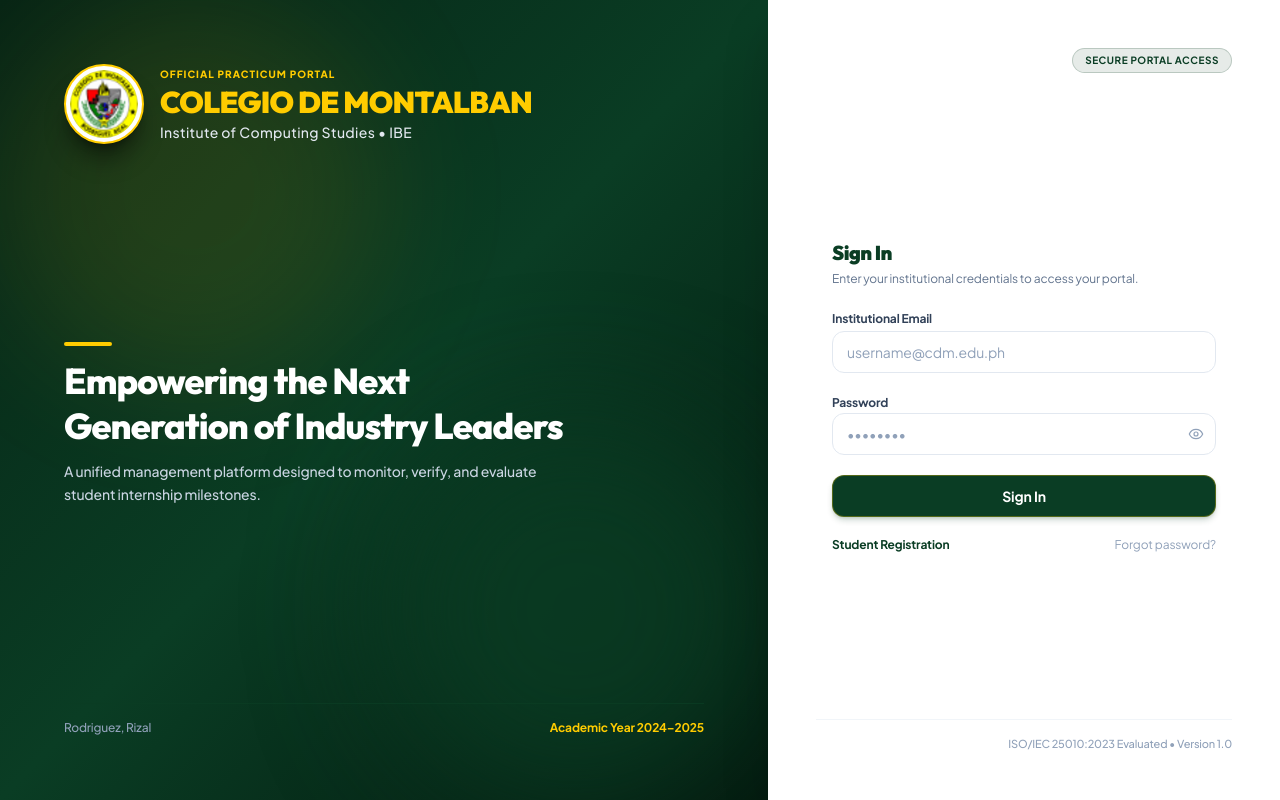
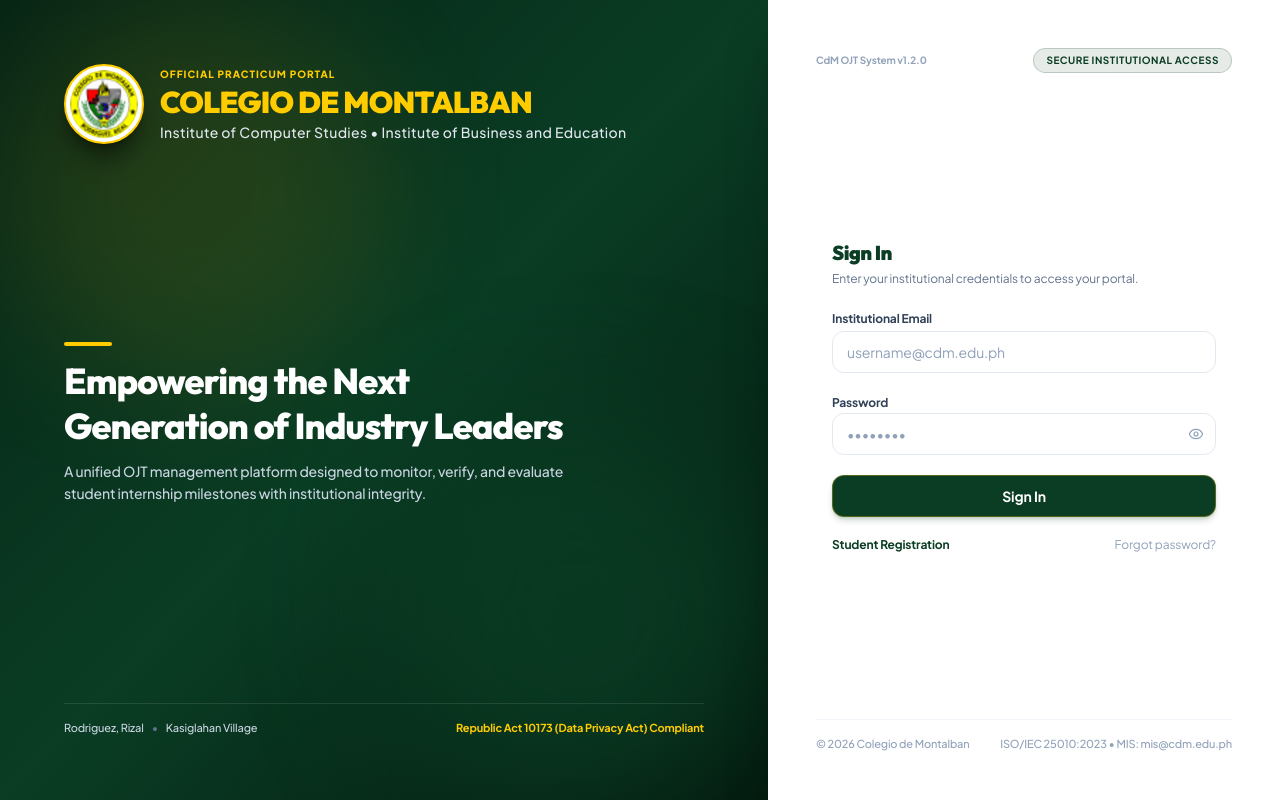
Before and after one commit to rogerforsho/OJT-MONITORING-AND-MANAGEMENT-SYSTEM, a Next.js app in the folder apps/web/: page /auth/sign-in in a window 1280 px wide. Built offline with nearby package versions, Linux system fonts and the light colour scheme.

Commit message:
feat(ui): add RA 10173 data privacy compliance footers to auth portal and sleek status badge to dashboard sidebar

```diff
--- a/apps/web/app/auth/layout.tsx
+++ b/apps/web/app/auth/layout.tsx
@@ -3,7 +3,7 @@
 export default function AuthLayout({ children }: { children: React.ReactNode }) {
   return (
     <div className="min-h-screen flex flex-col lg:flex-row w-full bg-slate-900 overflow-hidden">
-      {/* ─── LEFT SIDE (60% Width): The Identity & Culture Zone ─── */}
+      {/* 🟢 LEFT SIDE (60% Width): The Identity & Culture Zone */}
       <div className="lg:w-[58%] xl:w-[60%] relative flex flex-col justify-between p-8 sm:p-12 lg:p-16 bg-gradient-to-br from-[#062415] via-[#0A3D24] to-[#041a0f] text-white min-h-[360px] lg:min-h-screen overflow-hidden select-none">
         {/* Ambient Glows */}
         <div className="absolute top-0 left-0 w-96 h-96 bg-[#FFCC00]/10 rounded-full blur-3xl pointer-events-none" />
@@ -29,7 +29,7 @@
               Colegio de Montalban
             </h1>
             <p className="text-xs sm:text-sm font-medium text-slate-200 tracking-wide mt-0.5">
-              Institute of Computing Studies &bull; IBE
+              Institute of Computer Studies &bull; Institute of Business and Education
             </p>
           </div>
         </div>
@@ -41,23 +41,32 @@
             Empowering the Next Generation of Industry Leaders
           </h2>
           <p className="text-xs sm:text-sm text-slate-300 font-medium leading-relaxed">
-            A unified management platform designed to monitor, verify, and evaluate student internship milestones.
+            A unified OJT management platform designed to monitor, verify, and evaluate student internship milestones with institutional integrity.
           </p>
         </div>
 
-        {/* Bottom Left: Academic Period */}
-        <div className="relative z-10 pt-4 border-t border-[#0A3D24]/80 text-xs text-slate-400 font-medium flex items-center justify-between">
-          <span>Rodriguez, Rizal</span>
-          <span className="text-[#FFCC00] font-bold">Academic Year 2024–2025</span>
+        {/* Bottom Left: Legal & Campus Compliance Footer */}
+        <div className="relative z-10 pt-4 border-t border-white/10 text-[11px] text-slate-300 font-medium flex flex-col sm:flex-row sm:items-center justify-between gap-2">
+          <div>
+            <span>Rodriguez, Rizal</span>
+            <span className="mx-2 text-slate-500">&bull;</span>
+            <span className="text-slate-300">Kasiglahan Village</span>
+          </div>
+          <div className="text-[#FFCC00] font-bold">
+            Republic Act 10173 (Data Privacy Act) Compliant
+          </div>
         </div>
       </div>
 
-      {/* ─── RIGHT SIDE (40% Width): The Action Zone ─── */}
+      {/* ⚪ RIGHT SIDE (40% Width): The Action Zone */}
       <div className="lg:w-[42%] xl:w-[40%] bg-white flex flex-col justify-between p-6 sm:p-10 lg:p-12 min-h-[500px] lg:min-h-screen relative z-10 shadow-2xl">
         {/* Top Right Access Badge */}
-        <div className="hidden lg:flex justify-end">
+        <div className="hidden lg:flex justify-between items-center">
+          <span className="text-[10px] font-bold text-slate-400">
+            CdM OJT System v1.2.0
+          </span>
           <span className="text-[10px] font-bold text-[#0A3D24] uppercase tracking-wider bg-[#0A3D24]/10 px-3 py-1 rounded-full border border-[#0A3D24]/20">
-            Secure Portal Access
+            Secure Institutional Access
           </span>
         </div>
 
@@ -67,8 +76,9 @@
         </div>
 
         {/* System Footnote at Bottom Right */}
-        <div className="pt-4 border-t border-slate-100 text-right text-[11px] text-slate-400 font-medium">
-          ISO/IEC 25010:2023 Evaluated &bull; Version 1.0
+        <div className="pt-4 border-t border-slate-100 flex flex-col sm:flex-row sm:items-center justify-between gap-1 text-[11px] text-slate-400 font-medium">
+          <span>&copy; {new Date().getFullYear()} Colegio de Montalban</span>
+          <span>ISO/IEC 25010:2023 &bull; MIS: mis@cdm.edu.ph</span>
         </div>
       </div>
     </div>
--- a/apps/web/src/components/layout/Sidebar.tsx
+++ b/apps/web/src/components/layout/Sidebar.tsx
@@ -179,9 +179,18 @@
         </Link>
       </div>
 
-      {/* Sign Out Action */}
-      <div className="p-3 border-t border-white/10 bg-black/20">
+      {/* Sign Out Action & Micro-Status Badge */}
+      <div className="p-3 border-t border-white/10 bg-black/20 space-y-2.5">
         <SignOutButton />
+
+        {/* System Version & Legal Compliance Footnote */}
+        <div className="pt-1.5 border-t border-white/5 flex items-center justify-between text-[10px] text-slate-400">
+          <div className="flex items-center gap-1.5">
+            <span className="w-1.5 h-1.5 rounded-full bg-emerald-400 animate-pulse" />
+            <span className="font-semibold text-slate-300">v1.2.0 &bull; Online</span>
+          </div>
+          <span className="text-[9px] text-slate-400 font-medium">RA 10173 &bull; ISO/IEC</span>
+        </div>
       </div>
     </aside>
   );
```
